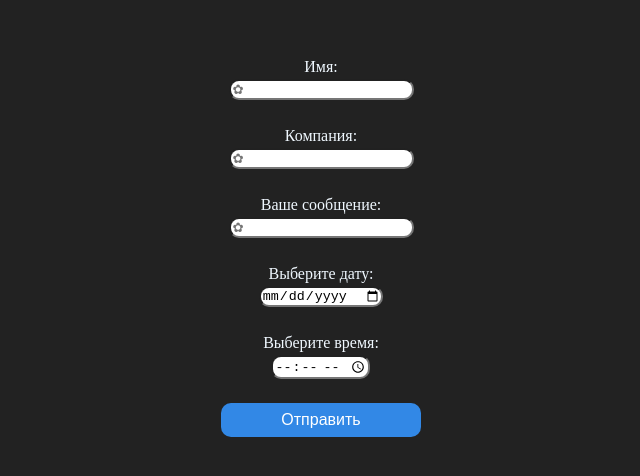
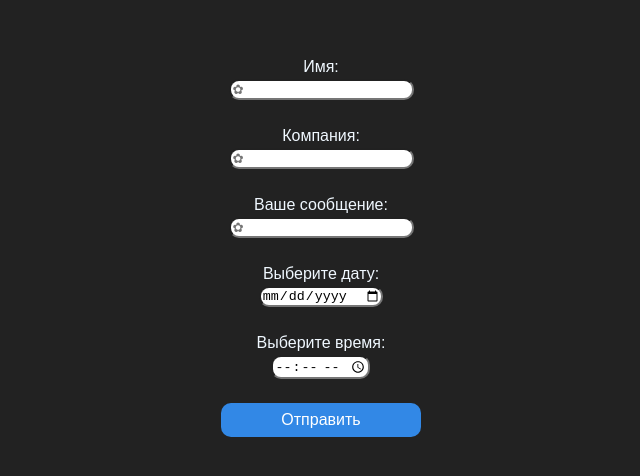
Before and after one commit to namebighourse/tg-web-app-react-form, a React (Vite) app: page / in a window 1280 px wide. Shown: the part 154-630 px from the top of the page, without its empty margins (319-959 px from the left). Built offline with nearby package versions, Linux system fonts and the light colour scheme.

Commit message:
Update index.css

```diff
--- a/src/index.css
+++ b/src/index.css
@@ -72,7 +72,7 @@ button:focus-visible {
 
 body {
   margin: 0;
-  font-family:'Montserrat' ;
+  font-family:'Montserrat', Arial, Helvetica, sans-serif ;
   -webkit-font-smoothing: antialiased;
   -moz-osx-font-smoothing: grayscale;
   background-color: rgb(34, 34, 34);
```
